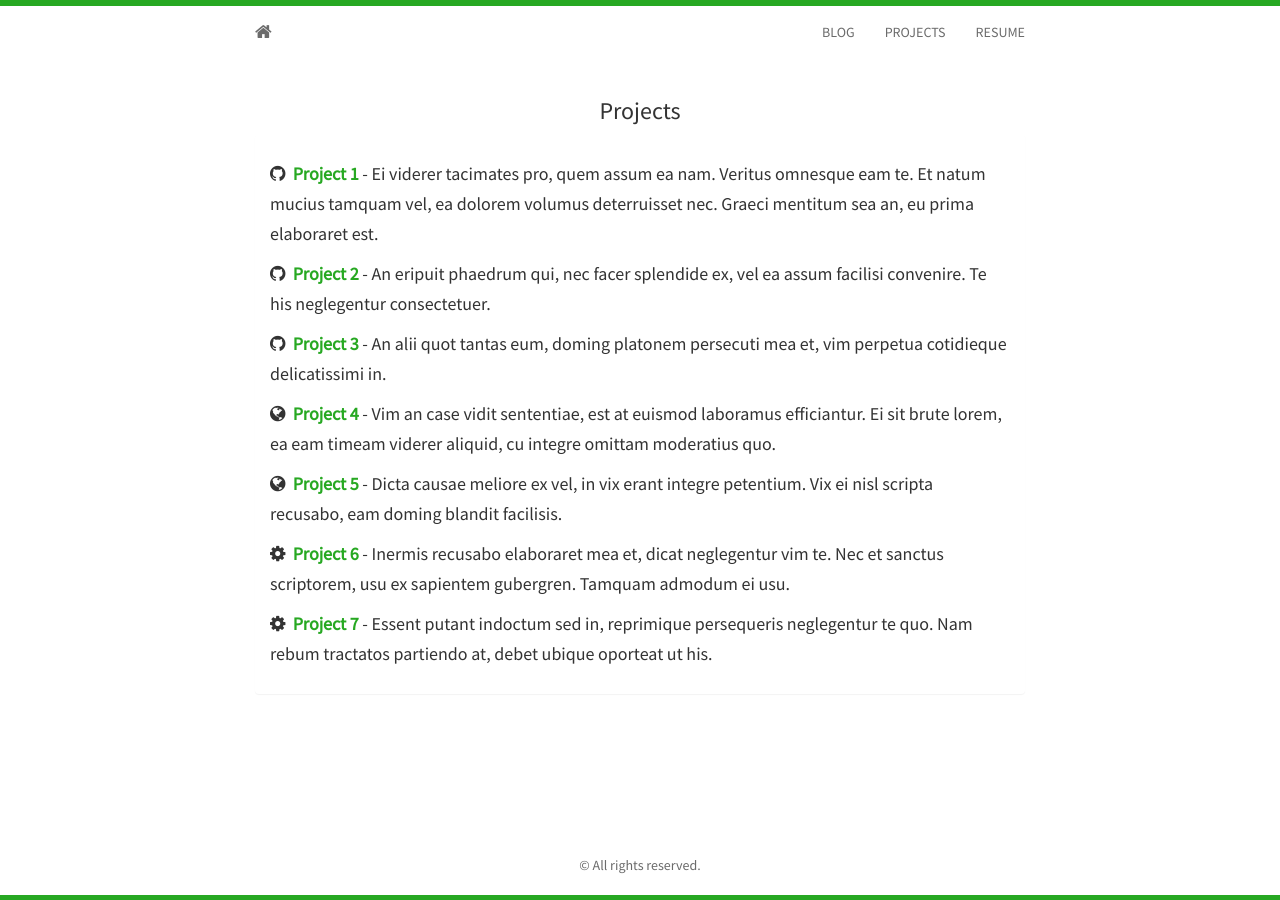
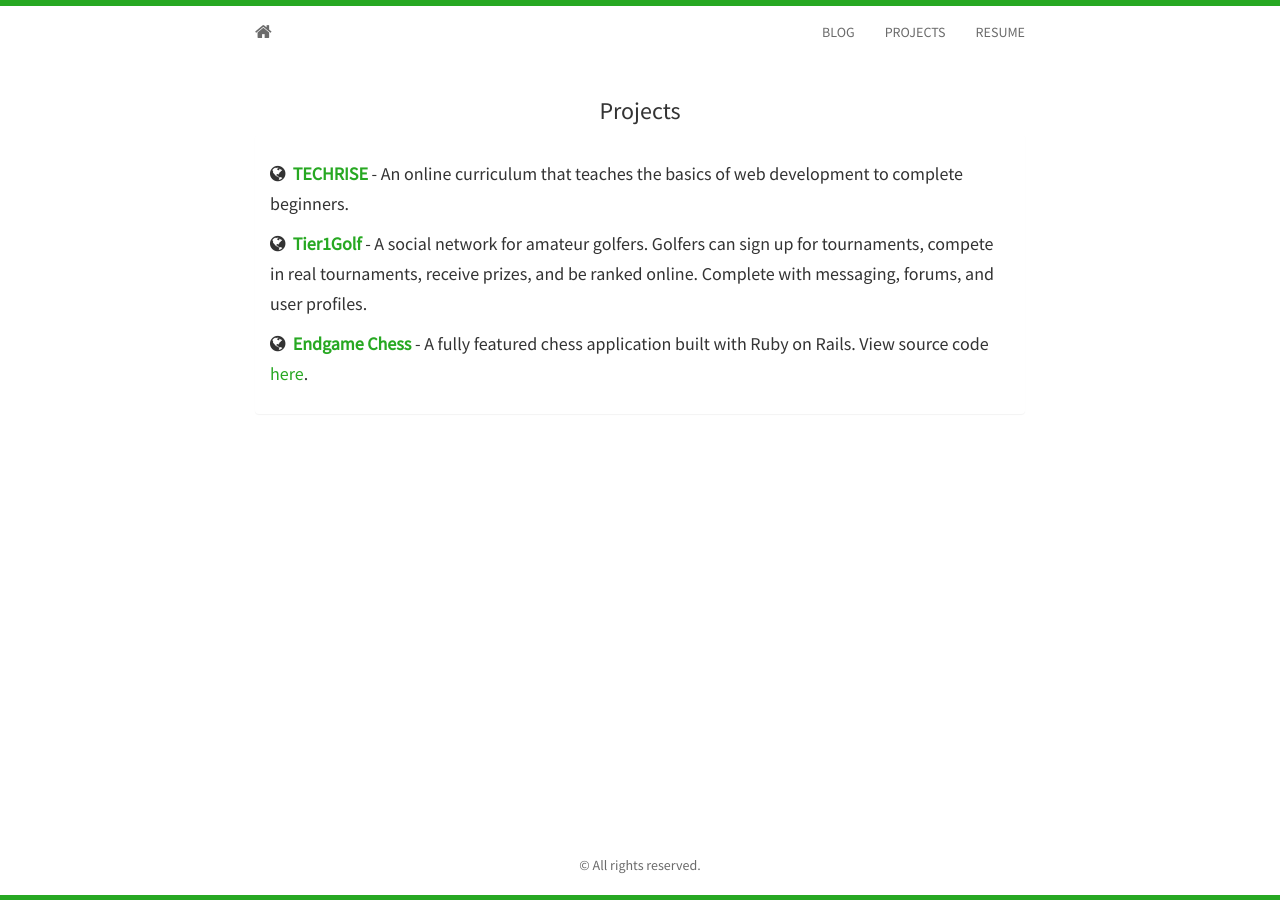
Before and after one commit to poudelmadhav/takehiromouri.github.io, a Jekyll site: the page built from projects.html, in a window 1280 px wide. Built offline with Jekyll 4.4.1, drawn with Linux system fonts in a browser that asks for light colours; nearby versions of some CDN libraries; Markdown is read by kramdown in place of the engine named in the settings.

Commit message:
changed projects page

```diff
--- a/_config.yml
+++ b/_config.yml
@@ -8,7 +8,7 @@ paginate: 5
 gems: [jekyll-paginate]
 port: 8000
 safe: true
-baseurl:
+# baseurl: https://takehiromouri.github.io/
 
 
 # edit here to achieve your personal greatness
--- a/_includes/projects.html
+++ b/_includes/projects.html
@@ -3,12 +3,19 @@
   <h3>Projects</h3>
   <div class="panel panel-default">
     <div class="panel-body">
-		<h5>
-			<i class="fa fa-github"></i>&nbsp;&nbsp;<strong><a href="#">Project 1</a></strong>
-			- Ei viderer tacimates pro, quem assum ea nam. Veritus omnesque eam te. Et natum mucius tamquam vel,
-			ea dolorem volumus deterruisset nec. Graeci mentitum sea an, eu prima elaboraret est.
+    <h5>
+			<i class="fa fa-globe"></i>&nbsp;&nbsp;<strong><a href="http://www.techrise.me">TECHRISE</a></strong>
+			- An online curriculum that teaches the basics of web development to complete beginners.
+		</h5>
+    <h5>
+			<i class="fa fa-globe"></i>&nbsp;&nbsp;<strong><a href="https://www.tier1golf.com">Tier1Golf</a></strong>
+			- A social network for amateur golfers. Golfers can sign up for tournaments, compete in real tournaments, receive prizes, and be ranked online. Complete with messaging, forums, and user profiles.
 		</h5>
 		<h5>
+			<i class="fa fa-globe"></i>&nbsp;&nbsp;<strong><a href="http://endgame-chess.herokuapp.com/">Endgame Chess</a></strong>
+			- A fully featured chess application built with Ruby on Rails. View source code <a href="https://github.com/teamendgame/endgame-chess" target="_blank">here</a>.
+		</h5>
+		<!-- <h5>
 			<i class="fa fa-github"></i>&nbsp;&nbsp;<strong><a href="#">Project 2</a></strong>
 			- An eripuit phaedrum qui, nec facer splendide ex, vel ea assum facilisi convenire.
 			Te his neglegentur consectetuer.
@@ -17,11 +24,7 @@
 			<i class="fa fa-github"></i>&nbsp;&nbsp;<strong><a href="#">Project 3</a></strong>
 			- An alii quot tantas eum, doming platonem persecuti mea et, vim perpetua cotidieque delicatissimi in.
 		</h5>
-		<h5>
-			<i class="fa fa-globe"></i>&nbsp;&nbsp;<strong><a href="#">Project 4</a></strong>
-			- Vim an case vidit sententiae, est at euismod laboramus efficiantur. Ei sit brute lorem,
-			ea eam timeam viderer aliquid, cu integre omittam moderatius quo.
-		</h5>
+
 		<h5>
 			<i class="fa fa-globe"></i>&nbsp;&nbsp;<strong><a href="#">Project 5</a></strong>
 			- Dicta causae meliore ex vel, in vix erant integre petentium. Vix ei nisl scripta recusabo,
@@ -37,7 +40,7 @@
 			- Essent putant indoctum sed in, reprimique persequeris neglegentur te quo. Nam rebum
 			tractatos partiendo at, debet ubique oporteat ut his.
 		</h5>
-
+ -->
 
     </div>
   </div>
```
Also changed, not shown: Gemfile (+6 -2 lines), .travis.yml (added), Gemfile.lock, 5 other files.
